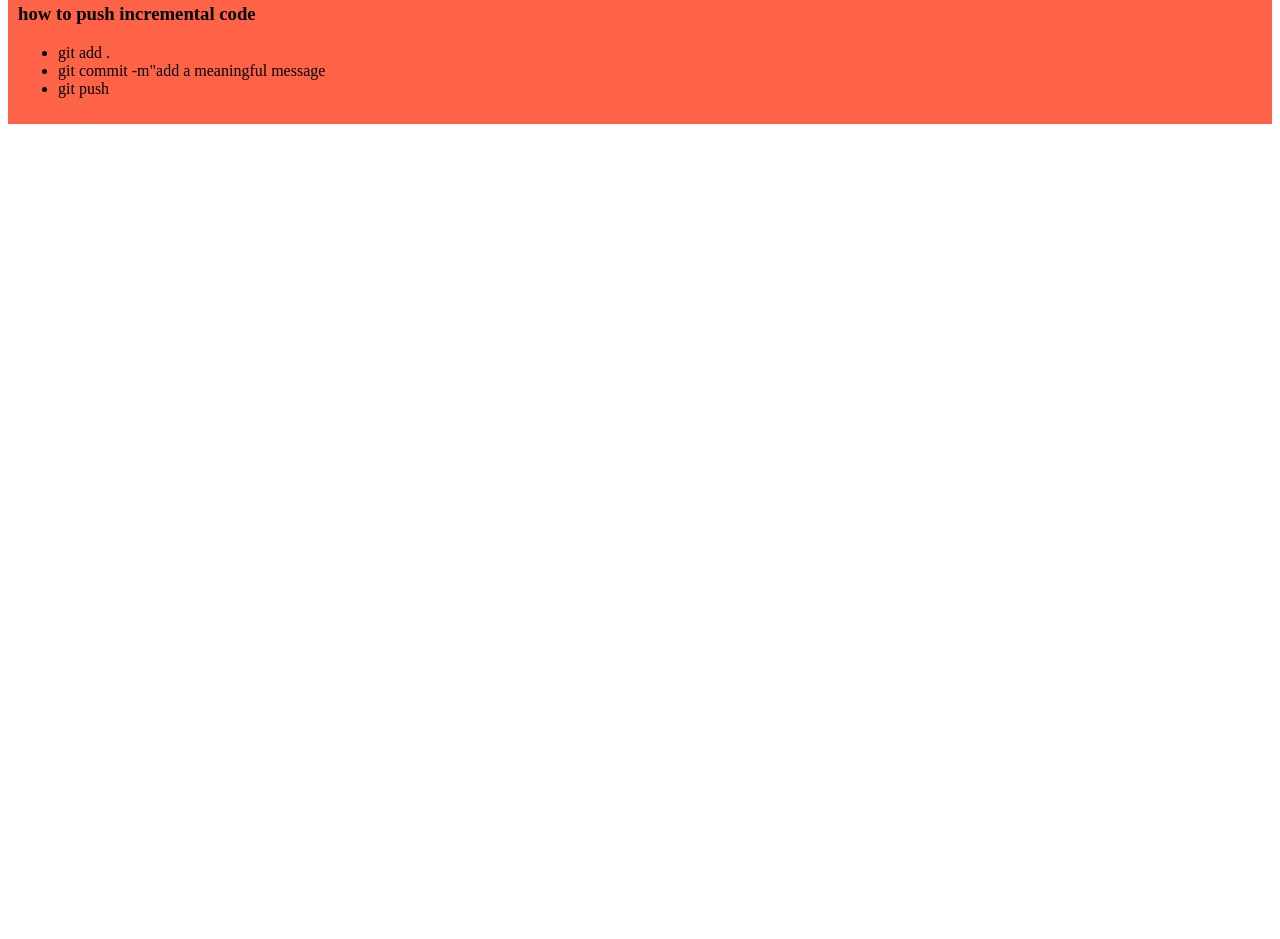
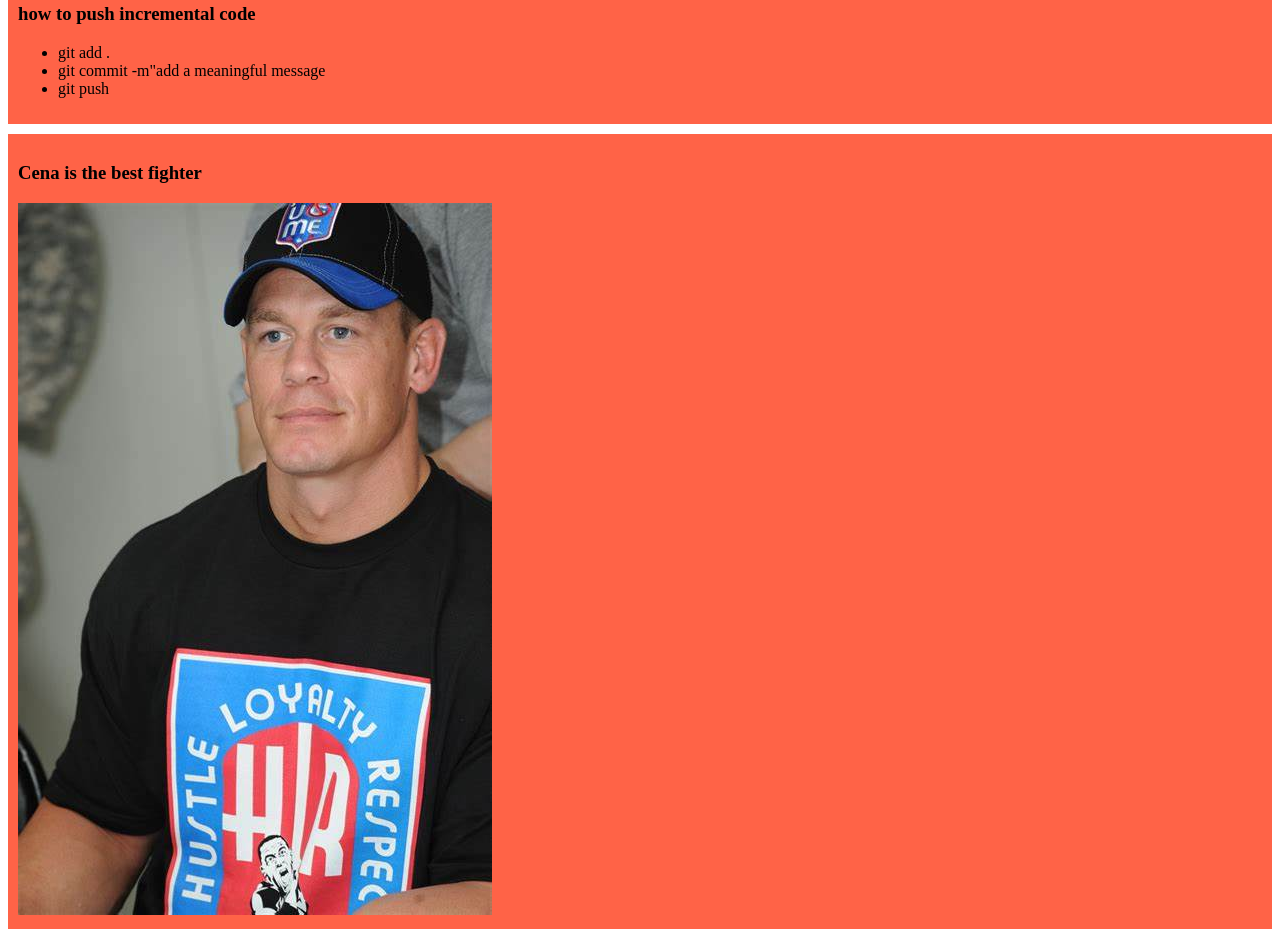
Before and after one commit to tanvirbhuiyan2024/my-simple-website, a plain HTML site: page index.html in a window 1280 px wide. Shown: the part 458-1397 px from the top of the page. Before the commit the page ends 800 px from the top, so only its background shows below. Drawn offline with Linux system fonts and the light colour scheme.

Commit message:
cena is the best fighter

```diff
--- a/index.html
+++ b/index.html
@@ -26,6 +26,11 @@
             <li>git commit -m"add a meaningful message</li>
             <li>git push</li>
         </ul>
+
+    </div>
+    <div>
+        <h3>Cena is the best fighter</h3>
+        <img src="picture/cena.jpg" alt="">
     </div>
 </body>
 </html>
```
Also changed, not shown: picture/cena.jpg (added).
